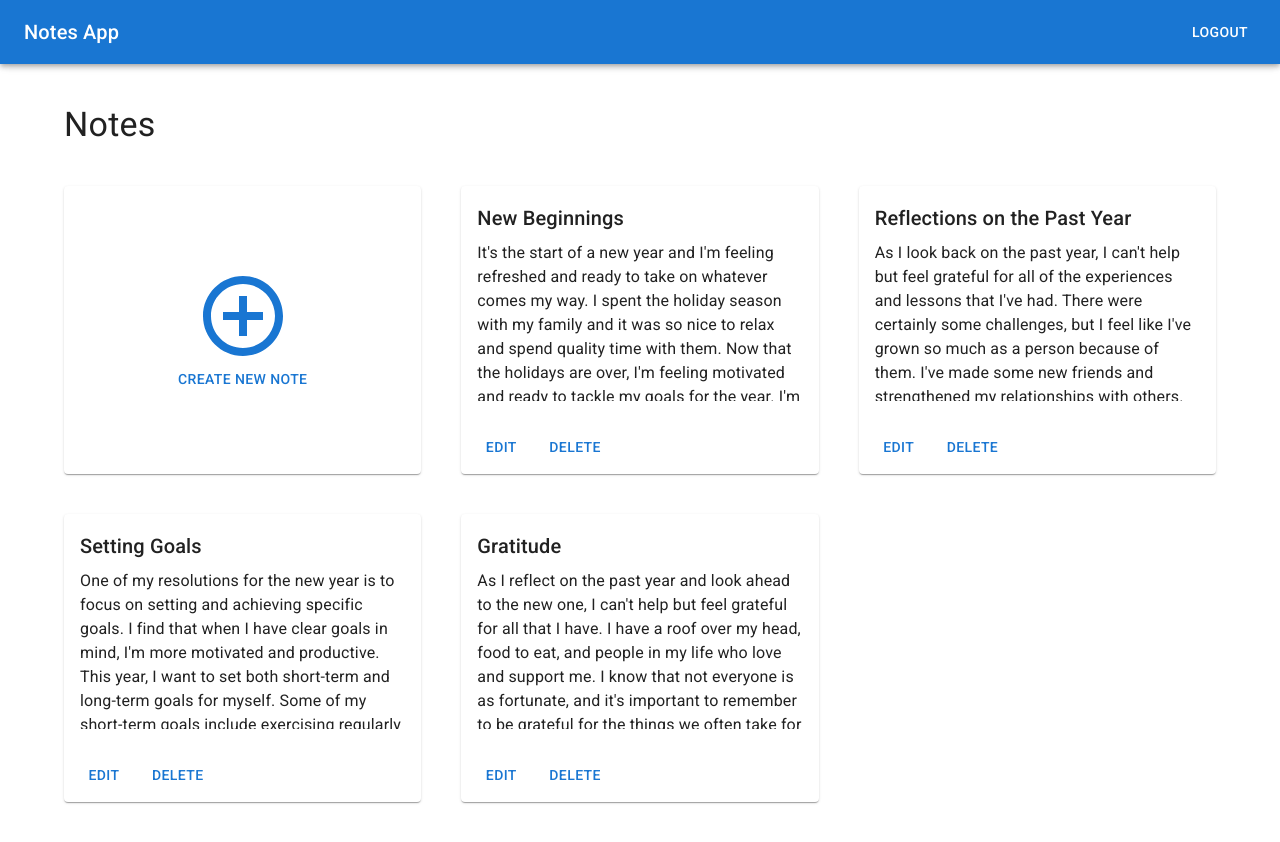
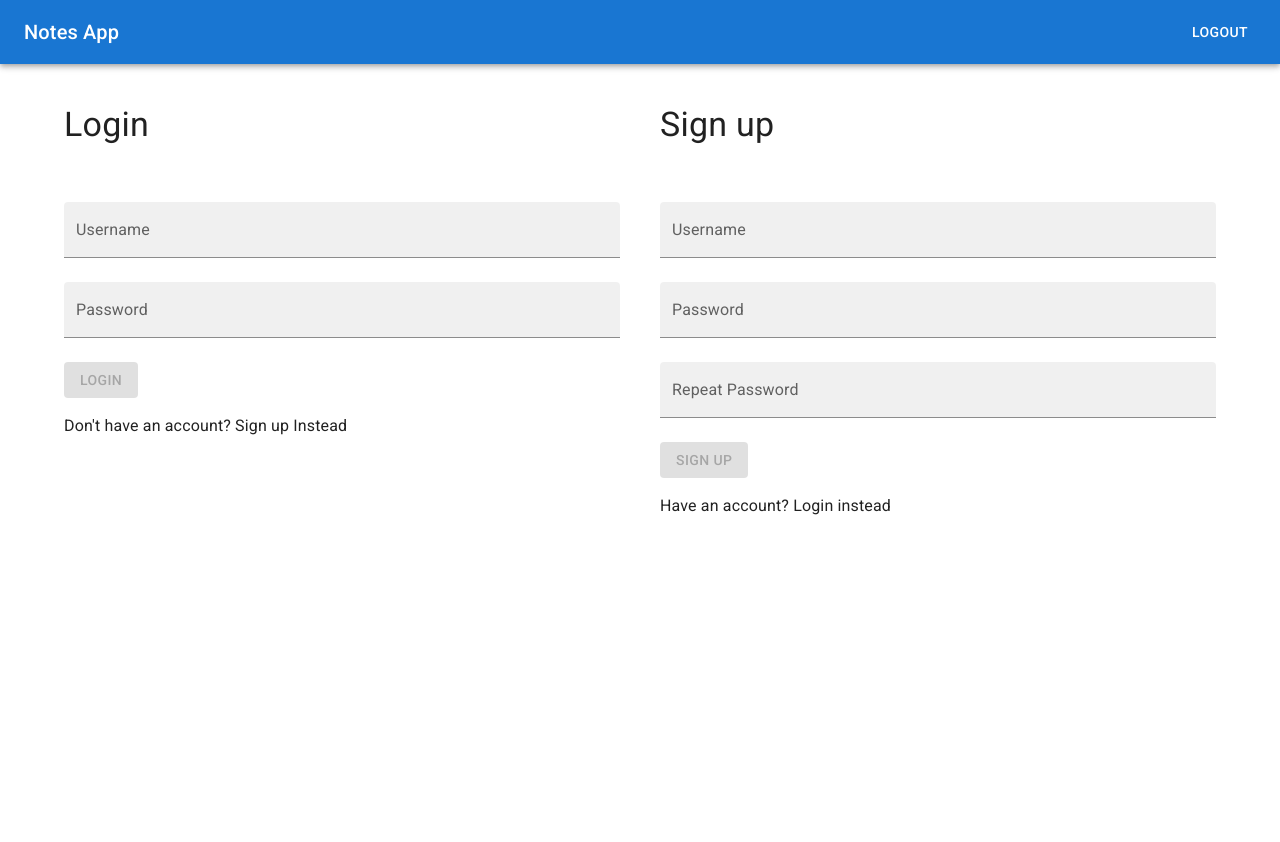
Before and after one commit to enyichiaagu/notes-app, a React (Vite) app: page / in a window 1280 px wide. Shown: the top 842 px of the page. After the commit the page ends 800 px from the top, so only its background shows below. Built offline with nearby package versions, Linux system fonts and the light colour scheme.

Commit message:
Front-End authentication

```diff
--- a/src/App.jsx
+++ b/src/App.jsx
@@ -21,8 +21,8 @@ function App() {
         </Toolbar>
       </AppBar>
       <Container maxWidth='lg' component='main'  sx={{ py: 5 }}>
-        <Home />
-        {/* <Auth /> */}
+        {/* <Home /> */}
+        <Auth />
       </Container>
     </Fragment>
   )
--- /dev/null
+++ b/src/components/LoginForm.jsx
@@ -0,0 +1,60 @@
+import { useEffect, useState } from 'react'
+
+import { Box, Button, TextField, Typography } from '@mui/material'
+
+function LoginForm() {
+
+    const [ formData, setFormData ] = useState({ username: '', password: '' })
+    const [ formValid, setFormValid ] = useState(false)
+
+    useEffect(() => {
+        setFormValid(validate(formData))
+    }, [formData])
+
+    function validate({ username, password }) {
+        return ((username.length >= 5) && (password.length >= 5))
+    }
+
+    function handleChange(e) {
+        const { name, value } = e.target
+        setFormData({ ...formData, [name]: value })
+    }
+
+    function handleSubmit(e) {
+        e.preventDefault()
+        // API Call
+        console.log(formData)
+    }
+
+    return (
+        <Box sx={{ py: 5 }}>
+            <form onSubmit={handleSubmit}>
+                <TextField
+                    label='Username'
+                    margin='normal'
+                    variant='filled'
+                    type='text'
+                    name='username'
+                    onChange={handleChange}
+                    fullWidth
+                />
+                <TextField
+                    label='Password'
+                    margin='normal'
+                    variant='filled'
+                    type='password'
+                    name='password'
+                    onChange={handleChange}
+                    fullWidth
+                />
+                <Box sx={{ my: 2 }}>
+                    <Button variant='contained' type='submit' disabled={!formValid}>Login</Button>
+                </Box>
+                <Typography>Don't have an account? Sign up Instead</Typography>
+            </form>
+        </Box>
+    )
+
+}
+
+export default LoginForm
--- /dev/null
+++ b/src/components/SignUpForm.jsx
@@ -0,0 +1,69 @@
+import { useState, useEffect } from 'react'
+
+import { Box, Button, TextField, Typography } from '@mui/material'
+
+function SignUpForm() {
+
+    const [ formData, setFormData ] = useState({ username: '', password: '', duplicatePassword: '' })
+    const [ formValid, setFormValid ] = useState(false)
+
+    useEffect(() => {
+        setFormValid(validate(formData))
+    }, [formData])
+
+    function validate({ username, password, duplicatePassword }) {
+        return ((username.length >= 5) && (password.length >= 5) && (password === duplicatePassword))
+    }
+
+    function handleChange(e) {
+        const { name, value } = e.target
+        setFormData({ ...formData, [name]: value })
+    }
+
+    function handleSubmit(e) {
+        e.preventDefault()
+        // API Call
+        console.log(formData)
+    }
+
+    return (
+        <Box sx={{ py: 5 }}>
+            <form onSubmit={handleSubmit}>
+                <TextField
+                    label='Username'
+                    margin='normal'
+                    variant='filled'
+                    type='text'
+                    onChange={handleChange}
+                    name='username'
+                    fullWidth
+                />
+                <TextField
+                    label='Password'
+                    margin='normal'
+                    variant='filled'
+                    type='password'
+                    onChange={handleChange}
+                    name='password'
+                    fullWidth
+                />
+                <TextField
+                    label='Repeat Password'
+                    margin='normal'
+                    variant='filled'
+                    type='password'
+                    onChange={handleChange}
+                    name='duplicatePassword'
+                    fullWidth
+                />
+                <Box sx={{ my: 2 }}>
+                    <Button variant='contained' type='submit' disabled={!formValid}>Sign up</Button>
+                </Box>
+                <Typography>Have an account? Login instead</Typography>
+            </form>
+        </Box>
+    )
+
+}
+
+export default SignUpForm
--- a/src/pages/Auth.jsx
+++ b/src/pages/Auth.jsx
@@ -1,38 +1,22 @@
 import { Fragment } from 'react'
 
-import { Box, Button, Grid, TextField, Typography } from '@mui/material';
+import { Grid, Typography } from '@mui/material';
+
+import LoginForm from '../components/LoginForm';
+import SignUpForm from '../components/SignUpForm';
 
 function Auth() {
 
     return (
         <Fragment>
             <Grid container columnSpacing={5}>
-                <Grid item lg={6}>
+                <Grid item xs={12} sm={6}>
                     <Typography variant='h4' component='h2'>Login</Typography>
-                    <Box sx={{ py: 5 }}>
-                        <form>
-                            <TextField label='Username' margin='normal' variant='filled' type='text' fullWidth /> <br />
-                            <TextField label='Password' margin='normal' variant='filled' type='password' fullWidth /> <br />
-                            <Box sx={{ my: 2 }}>
-                                <Button variant='contained'>Login</Button>
-                            </Box>
-                            <Typography>Don't have an account? Sign up Instead</Typography>
-                        </form>
-                    </Box>
+                    <LoginForm />
                 </Grid>
-                <Grid item lg={6}>
+                <Grid item xs={12} sm={6}>
                     <Typography variant='h4' component='h2'>Sign up</Typography>
-                    <Box sx={{ py: 5 }}>
-                        <form>
-                            <TextField label='Username' margin='normal' variant='filled' type='text' fullWidth /> <br />
-                            <TextField label='Password' margin='normal' variant='filled' type='password' fullWidth /> <br />
-                            <TextField label='Repeat Password' margin='normal' variant='filled' type='password' fullWidth /> <br />
-                            <Box sx={{ my: 2 }}>
-                                <Button variant='contained'>Sign up</Button>
-                            </Box>
-                            <Typography>Have an account? Login instead</Typography>
-                        </form>
-                    </Box>
+                    <SignUpForm />
                 </Grid>
             </Grid>
         </Fragment>
```
